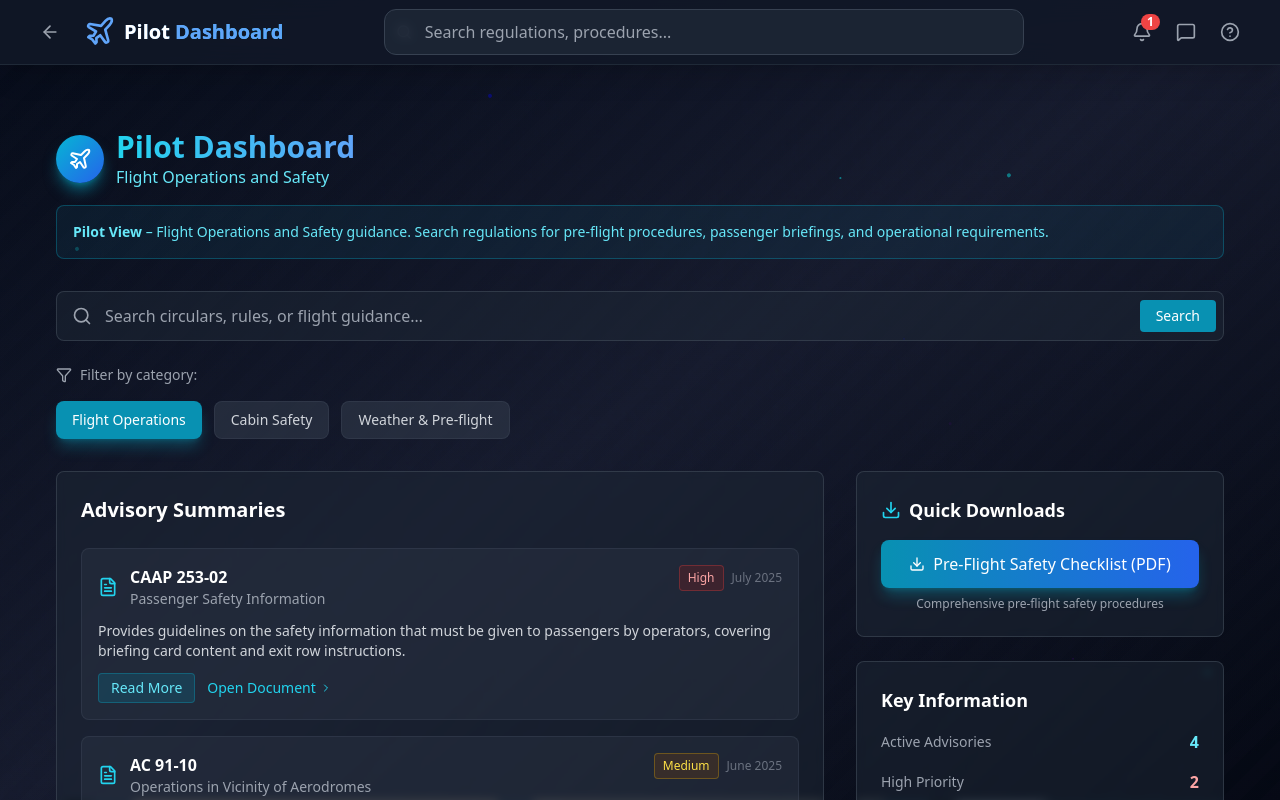
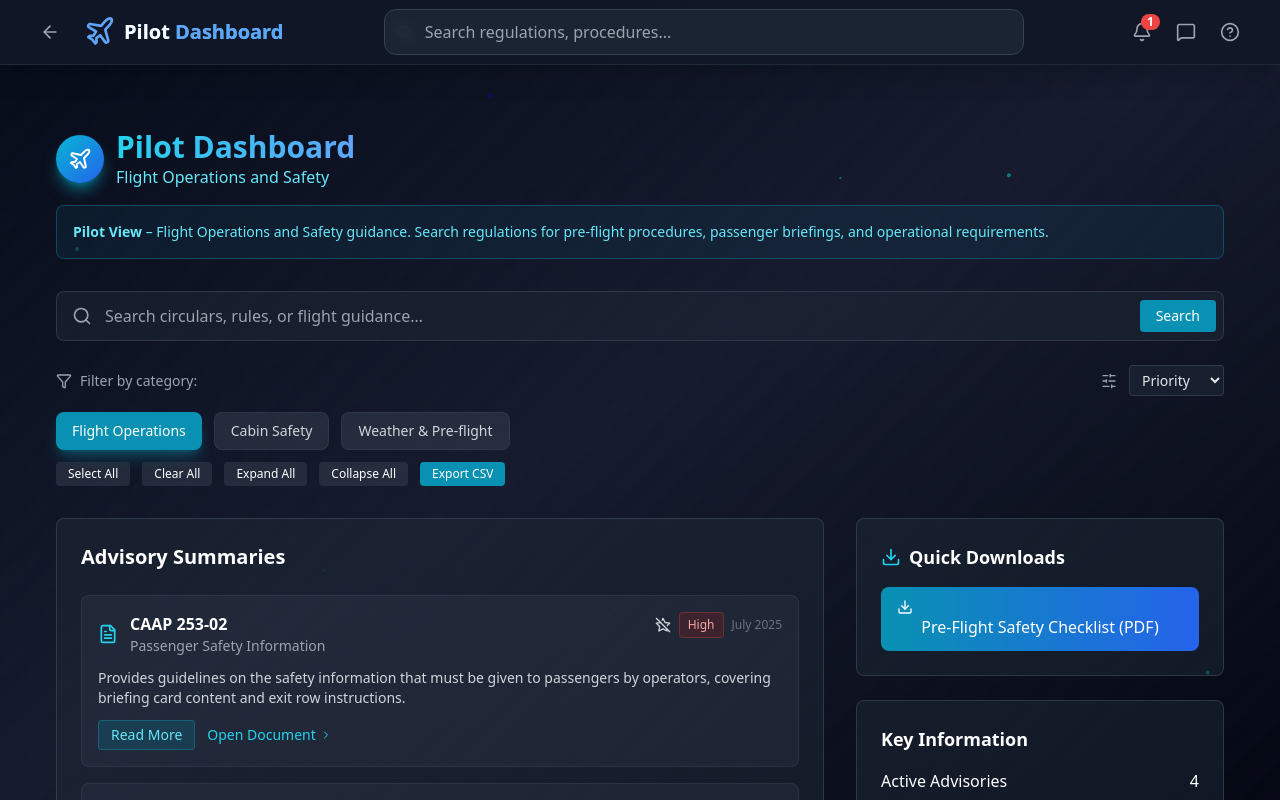
Before and after one commit to southern-cross-ai/civil-demo, a React (Create React App) app: page / in a window 1280 px wide. Both pictures are taken after a click on the button 248 px from the left and 559 px from the top of the page. Shown: the top 800 px of the page. Built offline with nearby package versions, Linux system fonts and the light colour scheme.

Commit message:
update pilot dashboard filters

```diff
--- a/src/components/PilotDashboard.jsx
+++ b/src/components/PilotDashboard.jsx
@@ -1,34 +1,33 @@
-import React, { useState } from 'react';
+import React, { useMemo, useState, useCallback } from 'react';
 import {
   Plane,
   Search,
   Filter,
   Download,
   FileText,
-  ChevronRight
+  ChevronRight,
+  SlidersHorizontal,
+  Star,
+  StarOff
 } from 'lucide-react';
 
-/**
- * Pilot Dashboard Component
- *
- * Props:
- * - role: object - Current role information
- * - onNavigate: object - Navigation functions from main container
- * - searchQuery: string - Current search query
- * - setSearchQuery: function - Update search query
- * - isTransitioning: boolean - Whether screen is transitioning
- */
 const PilotDashboard = ({ role, onNavigate, searchQuery, setSearchQuery, isTransitioning }) => {
-  const [activeFilters, setActiveFilters] = useState(['Flight Operations']);
-  const [expandedSummary, setExpandedSummary] = useState(null);
+  // state
+  const [activeFilters, setActiveFilters] = useState(['flight-ops']);
+  const [expandedIds, setExpandedIds] = useState(new Set());
+  const [favoriteIds, setFavoriteIds] = useState(new Set());
+  const [sortBy, setSortBy] = useState('priority');
 
+  // filters
   const filters = [
-    { id: 'flight-ops', label: 'Flight Operations', active: true },
-    { id: 'cabin-safety', label: 'Cabin Safety', active: false },
-    { id: 'weather-preflight', label: 'Weather & Pre-flight', active: false }
+    { id: 'flight-ops', label: 'Flight Operations' },
+    { id: 'cabin-safety', label: 'Cabin Safety' },
+    { id: 'weather-preflight', label: 'Weather & Pre-flight' }
   ];
+  const filterLabelById = Object.fromEntries(filters.map(f => [f.id, f.label]));
 
-  const advisorySummaries = [
+  // advisories
+  const advisorySummaries = useMemo(() => ([
     {
       id: 'caap-253-02',
       title: 'CAAP 253-02',
@@ -69,44 +68,75 @@ const PilotDashboard = ({ role, onNavigate, searchQuery, setSearchQuery, isTrans
       priority: 'Medium',
       fullSummary: 'Detailed requirements for SMS implementation including hazard identification, risk assessment, safety performance monitoring, and management of change processes.'
     }
-  ];
+  ]), []);
 
-  const toggleFilter = (filterId) => {
-    const filter = filters.find(f => f.id === filterId);
-    if (filter) {
-      const isActive = activeFilters.includes(filter.label);
-      if (isActive) {
-        setActiveFilters(prev => prev.filter(f => f !== filter.label));
-      } else {
-        setActiveFilters(prev => [...prev, filter.label]);
-      }
-    }
+  // handlers
+  const toggleFilter = (id) => {
+    setActiveFilters(prev => prev.includes(id) ? prev.filter(f => f !== id) : [...prev, id]);
+  };
+  const selectAllFilters = () => setActiveFilters(filters.map(f => f.id));
+  const clearAllFilters = () => setActiveFilters([]);
+  const toggleExpansion = (id) => {
+    setExpandedIds(prev => {
+      const next = new Set(prev);
+      next.has(id) ? next.delete(id) : next.add(id);
+      return next;
+    });
+  };
+  const expandAll = () => setExpandedIds(new Set(advisorySummaries.map(a => a.id)));
+  const collapseAll = () => setExpandedIds(new Set());
+  const toggleFavorite = (id) => {
+    setFavoriteIds(prev => {
+      const next = new Set(prev);
+      next.has(id) ? next.delete(id) : next.add(id);
+      return next;
+    });
   };
 
-  const filteredSummaries = advisorySummaries.filter(summary =>
-    activeFilters.length === 0 || activeFilters.includes(summary.category)
-  );
-
-  const handleSearch = (e) => {
-    e.preventDefault();
-    if (searchQuery.trim()) {
-      onNavigate.navigateToSearch(searchQuery);
-    }
+  const handleSearch = () => {
+    if (searchQuery.trim()) onNavigate.navigateToSearch(searchQuery);
+  };
+  const handleKeyDownSearch = (e) => {
+    if (e.key === 'Enter') handleSearch();
+  };
+  const handleDocumentClick = (id) => onNavigate.navigateToDocument(id);
+  const handleDownload = (type) => alert(`Downloaded: ${type}`);
+  const handleExportCSV = (rows) => {
+    const header = ['id','title','subtitle','category','updated','priority'];
+    const csv = [
+      header.join(','),
+      ...rows.map(r =>
+        [r.id, r.title, r.subtitle, r.category, r.updated, r.priority]
+        .map(v => `"${String(v).replace(/"/g,'""')}"`).join(',')
+      )
+    ].join('\n');
+    const blob = new Blob([csv],{type:'text/csv;charset=utf-8;'});
+    const url = URL.createObjectURL(blob);
+    const a = document.createElement('a'); a.href=url; a.download='pilot-guidance.csv';
+    document.body.appendChild(a); a.click(); document.body.removeChild(a); URL.revokeObjectURL(url);
   };
 
-  const handleDocumentClick = (documentId) => {
-    onNavigate.navigateToDocument(documentId);
-  };
+  // filtering + sorting
+  const activeLabelSet = new Set(activeFilters.map(id => filterLabelById[id]));
+  const filteredSummaries = advisorySummaries
+    .filter(s => activeFilters.length===0 || activeLabelSet.has(s.category))
+    .sort((a,b) => {
+      const priorityRank = p => p==='High'?2: p==='Medium'?1:0;
+      const parseUpdated = u => new Date(`${u} 01`).getTime()||0;
+      if(sortBy==='priority'){
+        const diff = priorityRank(b.priority)-priorityRank(a.priority);
+        if(diff!==0) return diff; return parseUpdated(b.updated)-parseUpdated(a.updated);
+      }
+      if(sortBy==='updated') return parseUpdated(b.updated)-parseUpdated(a.updated);
+      return a.title.localeCompare(b.title);
+    });
 
-  const handleDownload = (type) => {
-    // Simulate download
-    alert(`Downloaded: ${type}`);
-  };
+  const favoriteList = advisorySummaries.filter(a => favoriteIds.has(a.id));
 
   return (
-    <div className={`transition-all duration-500 ${isTransitioning ? 'opacity-0 scale-95' : 'opacity-100 scale-100'}`}>
+    <div className={`transition-all duration-500 ${isTransitioning?'opacity-0 scale-95':'opacity-100 scale-100'}`}>
       <main className="container mx-auto px-6 py-8 relative z-10">
-        {/* Dashboard Header */}
+        {/* Header */}
         <div className="mb-8">
           <div className="flex items-center space-x-3 mb-4">
             <div className="w-12 h-12 bg-gradient-to-br from-cyan-500 to-blue-600 rounded-full flex items-center justify-center shadow-lg shadow-cyan-500/50">
@@ -119,7 +149,6 @@ const PilotDashboard = ({ role, onNavigate, searchQuery, setSearchQuery, isTrans
               <p className="text-cyan-300">Flight Operations and Safety</p>
             </div>
           </div>
-
           <div className="bg-cyan-900/20 border border-cyan-500/30 rounded-lg p-4 mb-6">
             <p className="text-cyan-300 text-sm">
               <strong>Pilot View</strong> – Flight Operations and Safety guidance.
@@ -128,175 +157,139 @@ const PilotDashboard = ({ role, onNavigate, searchQuery, setSearchQuery, isTrans
           </div>
         </div>
 
-        {/* Search Bar */}
+        {/* Search */}
         <div className="mb-6">
           <div className="relative">
-            <Search className="absolute left-4 top-1/2 transform -translate-y-1/2 w-5 h-5 text-gray-400" />
+            <Search className="absolute left-4 top-1/2 -translate-y-1/2 w-5 h-5 text-gray-400" />
             <input
               type="text"
               value={searchQuery}
-              onChange={(e) => setSearchQuery(e.target.value)}
-              onKeyPress={(e) => e.key === 'Enter' && handleSearch(e)}
+              onChange={(e)=>setSearchQuery(e.target.value)}
+              onKeyDown={handleKeyDownSearch}
               placeholder="Search circulars, rules, or flight guidance…"
-              className="w-full bg-gray-800/50 border border-gray-600/50 rounded-lg pl-12 pr-20 py-3 text-white focus:border-cyan-400 focus:outline-none focus:ring-2 focus:ring-cyan-500/20 transition-all duration-200"
+              className="w-full bg-gray-800/50 border border-gray-600/50 rounded-lg pl-12 pr-24 py-3 text-white focus:border-cyan-400 focus:outline-none focus:ring-2 focus:ring-cyan-500/20 transition-all duration-200"
             />
             <button
               onClick={handleSearch}
-              className="absolute right-2 top-1/2 transform -translate-y-1/2 bg-cyan-600 hover:bg-cyan-500 text-white px-4 py-1.5 rounded text-sm transition-colors duration-200"
+              className="absolute right-2 top-1/2 -translate-y-1/2 bg-cyan-600 hover:bg-cyan-500 text-white px-4 py-1.5 rounded text-sm transition-colors duration-200"
             >
               Search
             </button>
           </div>
         </div>
 
-        {/* Filter Buttons */}
+        {/* Filters + Sort */}
         <div className="mb-8">
-          <div className="flex items-center space-x-2 mb-4">
-            <Filter className="w-4 h-4 text-gray-400" />
-            <span className="text-sm text-gray-400">Filter by category:</span>
+          <div className="flex items-center justify-between flex-wrap gap-3 mb-4">
+            <div className="flex items-center space-x-2">
+              <Filter className="w-4 h-4 text-gray-400" />
+              <span className="text-sm text-gray-400">Filter by category:</span>
+            </div>
+            <div className="flex items-center gap-3">
+              <SlidersHorizontal className="w-4 h-4 text-gray-400" />
+              <select value={sortBy} onChange={(e)=>setSortBy(e.target.value)}
+                className="bg-gray-800/60 border border-gray-600/50 text-gray-200 text-sm rounded px-2 py-1">
+                <option value="priority">Priority</option>
+                <option value="updated">Updated</option>
+                <option value="title">Title</option>
+              </select>
+            </div>
           </div>
-          <div className="flex flex-wrap gap-3">
-            {filters.map((filter) => {
-              const isActive = activeFilters.includes(filter.label);
+          <div className="flex flex-wrap gap-3 mb-3">
+            {filters.map(f=>{
+              const isActive=activeFilters.includes(f.id);
               return (
-                <button
-                  key={filter.id}
-                  onClick={() => toggleFilter(filter.id)}
+                <button key={f.id} onClick={()=>toggleFilter(f.id)}
                   className={`px-4 py-2 rounded-lg text-sm font-medium transition-all duration-200 ${
-                    isActive
-                      ? 'bg-cyan-600 text-white shadow-lg shadow-cyan-500/30'
-                      : 'bg-gray-700/50 text-gray-300 hover:bg-gray-600/50 hover:text-white border border-gray-600/30'
-                  }`}
-                >
-                  {filter.label}
+                    isActive?'bg-cyan-600 text-white shadow-lg shadow-cyan-500/30':
+                    'bg-gray-700/50 text-gray-300 hover:bg-gray-600/50 hover:text-white border border-gray-600/30'}`}>
+                  {f.label}
                 </button>
               );
             })}
           </div>
+          <div className="flex flex-wrap gap-3">
+            <button onClick={selectAllFilters} className="text-xs bg-gray-700/50 px-3 py-1 rounded">Select All</button>
+            <button onClick={clearAllFilters} className="text-xs bg-gray-700/50 px-3 py-1 rounded">Clear All</button>
+            <button onClick={expandAll} className="text-xs bg-gray-700/50 px-3 py-1 rounded">Expand All</button>
+            <button onClick={collapseAll} className="text-xs bg-gray-700/50 px-3 py-1 rounded">Collapse All</button>
+            <button onClick={()=>handleExportCSV(filteredSummaries)} className="text-xs bg-cyan-600 text-white px-3 py-1 rounded">Export CSV</button>
+          </div>
         </div>
 
         <div className="grid grid-cols-1 lg:grid-cols-3 gap-8">
-          {/* Main Content - Advisory Summaries */}
+          {/* Main */}
           <div className="lg:col-span-2">
-            <div className="bg-gray-800/50 backdrop-blur-sm border border-gray-600/50 rounded-lg p-6">
+            <div className="bg-gray-800/50 border border-gray-600/50 rounded-lg p-6">
               <h3 className="text-xl font-semibold text-white mb-6">Advisory Summaries</h3>
-
-              <div className="space-y-4">
-                {filteredSummaries.map((advisory) => (
-                  <div
-                    key={advisory.id}
-                    className="bg-gray-700/30 border border-gray-600/30 rounded-lg p-4 hover:border-cyan-500/50 transition-all duration-200"
-                  >
+              {filteredSummaries.map(a=>{
+                const expanded=expandedIds.has(a.id);
+                const fav=favoriteIds.has(a.id);
+                return (
+                  <div key={a.id} className="bg-gray-700/30 border border-gray-600/30 rounded-lg p-4 mb-4">
                     <div className="flex items-start justify-between mb-3">
                       <div className="flex items-center space-x-3">
-                        <FileText className="w-5 h-5 text-cyan-400" />
+                        <FileText className="w-5 h-5 text-cyan-400"/>
                         <div>
-                          <h4 className="font-semibold text-white">{advisory.title}</h4>
-                          <p className="text-sm text-gray-400">{advisory.subtitle}</p>
+                          <h4 className="font-semibold text-white">{a.title}</h4>
+                          <p className="text-sm text-gray-400">{a.subtitle}</p>
                         </div>
                       </div>
                       <div className="flex items-center space-x-2">
+                        <button onClick={()=>toggleFavorite(a.id)}>
+                          {fav?<Star className="w-4 h-4 text-yellow-300"/>:<StarOff className="w-4 h-4 text-gray-300"/>}
+                        </button>
                         <span className={`text-xs px-2 py-1 rounded ${
-                          advisory.priority === 'High'
-                            ? 'bg-red-900/30 text-red-300 border border-red-500/30'
-                            : 'bg-yellow-900/30 text-yellow-300 border border-yellow-500/30'
-                        }`}>
-                          {advisory.priority}
+                          a.priority==='High'?'bg-red-900/30 text-red-300 border border-red-500/30':
+                          'bg-yellow-900/30 text-yellow-300 border border-yellow-500/30'}`}>
+                          {a.priority}
                         </span>
-                        <span className="text-xs text-gray-500">{advisory.updated}</span>
+                        <span className="text-xs text-gray-500">{a.updated}</span>
                       </div>
                     </div>
-
-                    <p className="text-gray-300 text-sm mb-3">
-                      {expandedSummary === advisory.id ? advisory.fullSummary : advisory.summary}
-                    </p>
-
+                    <p className="text-gray-300 text-sm mb-3">{expanded?a.fullSummary:a.summary}</p>
                     <div className="flex items-center space-x-3">
-                      <button
-                        onClick={() => setExpandedSummary(
-                          expandedSummary === advisory.id ? null : advisory.id
-                        )}
-                        className="bg-cyan-600/20 hover:bg-cyan-600/30 text-cyan-300 px-3 py-1 rounded text-sm transition-colors duration-200 border border-cyan-500/30"
-                      >
-                        {expandedSummary === advisory.id ? 'Show Less' : 'Read More'}
+                      <button onClick={()=>toggleExpansion(a.id)}
+                        className="bg-cyan-600/20 text-cyan-300 px-3 py-1 rounded text-sm border border-cyan-500/30">
+                        {expanded?'Show Less':'Read More'}
                       </button>
-
-                      <button
-                        onClick={() => handleDocumentClick(advisory.id)}
-                        className="text-cyan-400 hover:text-cyan-300 text-sm transition-colors duration-200 flex items-center space-x-1"
-                      >
-                        <span>Open Document</span>
-                        <ChevronRight className="w-3 h-3" />
+                      <button onClick={()=>handleDocumentClick(a.id)}
+                        className="text-cyan-400 text-sm flex items-center space-x-1">
+                        <span>Open Document</span><ChevronRight className="w-3 h-3"/>
                       </button>
                     </div>
                   </div>
-                ))}
-              </div>
+                );
+              })}
             </div>
           </div>
 
-          {/* Sidebar - Quick Links */}
+          {/* Sidebar */}
           <div className="space-y-6">
-            {/* Download Section */}
-            <div className="bg-gray-800/50 backdrop-blur-sm border border-gray-600/50 rounded-lg p-6">
+            {/* Downloads */}
+            <div className="bg-gray-800/50 border border-gray-600/50 rounded-lg p-6">
               <h3 className="text-lg font-semibold text-white mb-4 flex items-center space-x-2">
-                <Download className="w-5 h-5 text-cyan-400" />
-                <span>Quick Downloads</span>
+                <Download className="w-5 h-5 text-cyan-400"/><span>Quick Downloads</span>
               </h3>
-
-              <button
-                onClick={() => handleDownload('Pre-Flight Safety Checklist')}
-                className="w-full bg-gradient-to-r from-cyan-600 to-blue-600 hover:from-cyan-500 hover:to-blue-500 text-white font-medium py-3 px-4 rounded-lg transition-all duration-200 shadow-lg shadow-cyan-500/30 flex items-center justify-center space-x-2"
-              >
-                <Download className="w-4 h-4" />
-                <span>Pre-Flight Safety Checklist (PDF)</span>
+              <button onClick={()=>handleDownload('Pre-Flight Safety Checklist')}
+                className="w-full bg-gradient-to-r from-cyan-600 to-blue-600 text-white py-3 px-4 rounded-lg">
+                <Download className="w-4 h-4"/><span>Pre-Flight Safety Checklist (PDF)</span>
               </button>
-
-              <p className="text-xs text-gray-400 mt-2 text-center">
-                Comprehensive pre-flight safety procedures
-              </p>
             </div>
-
-            {/* Key Stats */}
-            <div className="bg-gray-800/50 backdrop-blur-sm border border-gray-600/50 rounded-lg p-6">
+            {/* Key Info */}
+            <div className="bg-gray-800/50 border border-gray-600/50 rounded-lg p-6">
               <h3 className="text-lg font-semibold text-white mb-4">Key Information</h3>
-
               <div className="space-y-4">
-                <div className="flex justify-between items-center">
-                  <span className="text-gray-400 text-sm">Active Advisories</span>
-                  <span className="text-cyan-300 font-semibold">{filteredSummaries.length}</span>
-                </div>
-                <div className="flex justify-between items-center">
-                  <span className="text-gray-400 text-sm">High Priority</span>
-                  <span className="text-red-300 font-semibold">
-                    {filteredSummaries.filter(a => a.priority === 'High').length}
-                  </span>
-                </div>
-                <div className="flex justify-between items-center">
-                  <span className="text-gray-400 text-sm">Last Updated</span>
-                  <span className="text-green-300 font-semibold">July 2025</span>
-                </div>
+                <div className="flex justify-between"><span>Active Advisories</span><span>{filteredSummaries.length}</span></div>
+                <div className="flex justify-between"><span>High Priority</span><span>{filteredSummaries.filter(a=>a.priority==='High').length}</span></div>
+                <div className="flex justify-between"><span>Last Updated</span><span>{filteredSummaries[0]?.updated||'—'}</span></div>
               </div>
             </div>
-
-            {/* Recent Updates */}
-            <div className="bg-gray-800/50 backdrop-blur-sm border border-gray-600/50 rounded-lg p-6">
-              <h3 className="text-lg font-semibold text-white mb-4">Recent Updates</h3>
-
-              <div className="space-y-3">
-                <div className="flex items-center space-x-2">
-                  <div className="w-2 h-2 bg-green-400 rounded-full animate-pulse"></div>
-                  <span className="text-sm text-gray-300">CAAP 253-02 updated</span>
-                </div>
-                <div className="flex items-center space-x-2">
-                  <div className="w-2 h-2 bg-blue-400 rounded-full animate-pulse delay-300"></div>
-                  <span className="text-sm text-gray-300">AC 91-10 revised</span>
-                </div>
-                <div className="flex items-center space-x-2">
-                  <div className="w-2 h-2 bg-purple-400 rounded-full animate-pulse delay-700"></div>
-                  <span className="text-sm text-gray-300">New SMS guidelines</span>
-                </div>
-              </div>
+            {/* Favorites */}
+            <div className="bg-gray-800/50 border border-gray-600/50 rounded-lg p-6">
+              <h3 className="text-lg font-semibold text-white mb-4">Favorites</h3>
+              {favoriteList.length===0?<p className="text-sm text-gray-400">No favorites yet.</p>:
+              <ul>{favoriteList.map(f=><li key={f.id}><button onClick={()=>handleDocumentClick(f.id)} className="text-cyan-300 underline">{f.title}</button></li>)}</ul>}
             </div>
           </div>
         </div>
```
